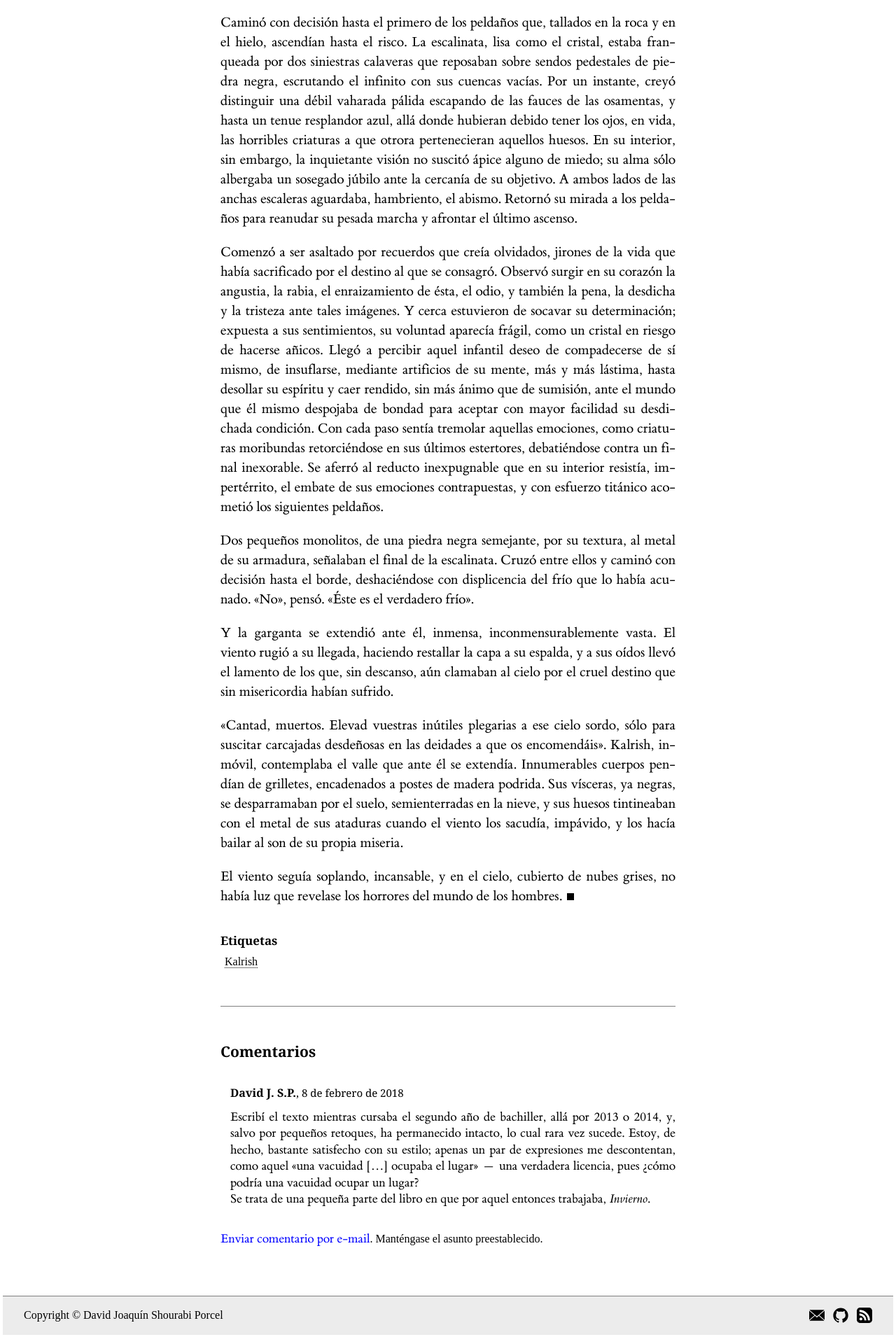
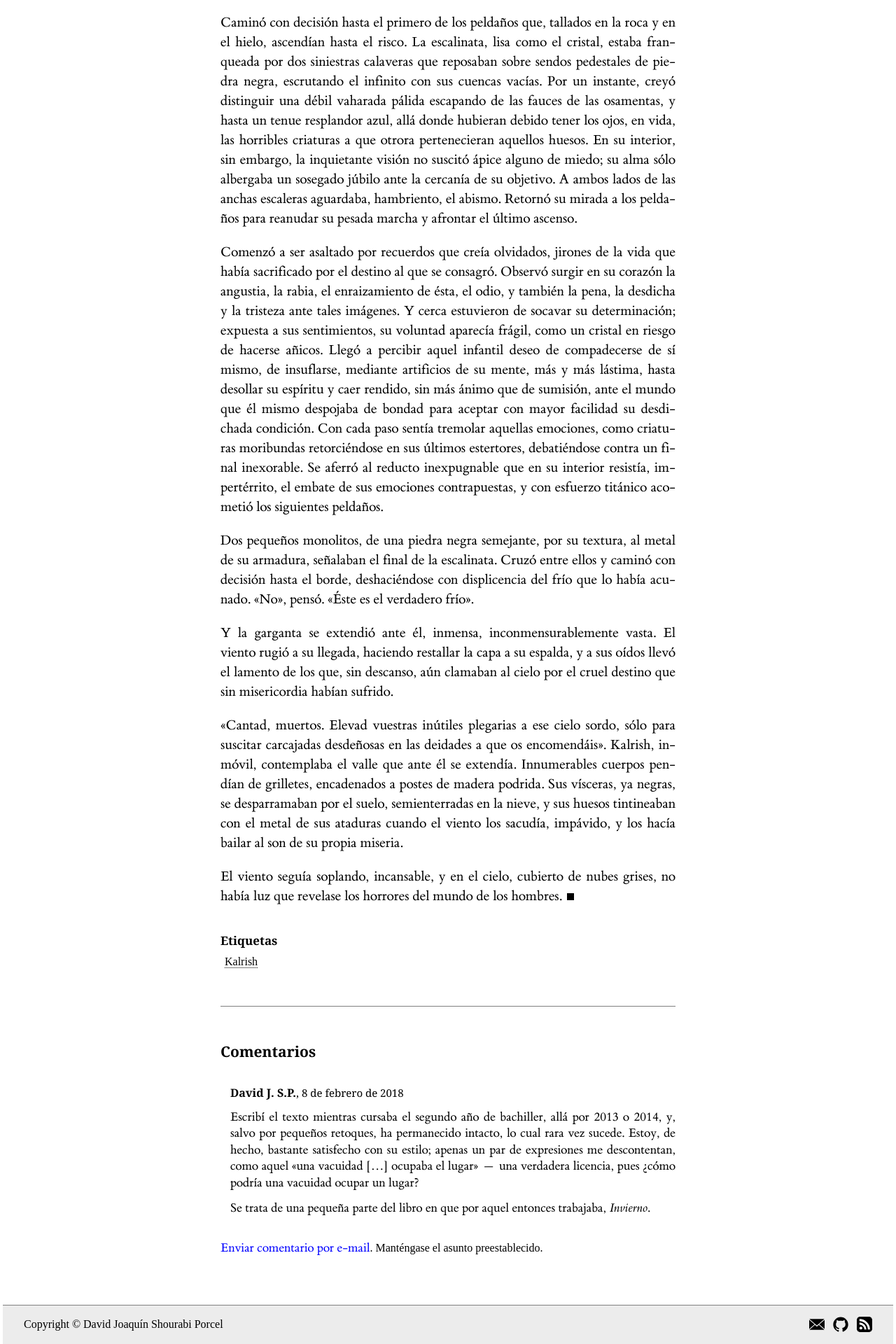
Before and after one commit to kalrish/blog, a Jekyll site: the page built from es/creations/tales/_posts/2018-02-07-ascensoalacima.html, in a window 1280 px wide. Shown: the part 962-2882 px from the top of the page at 70% size. Built offline with Jekyll 4.4.1, drawn with Linux system fonts in a browser that asks for light colours.

Commit message:
Add space between post comment paragraphs

```diff
--- a/_sass/post.scss
+++ b/_sass/post.scss
@@ -240,6 +240,10 @@ main {
 	line-height: 1.3;
 }
 
+.comment-content p + p {
+	margin-top: 13px;
+}
+
 #no-comments-sofar {
 	font-family: Georgia;
 	font-size: 16px;
```
